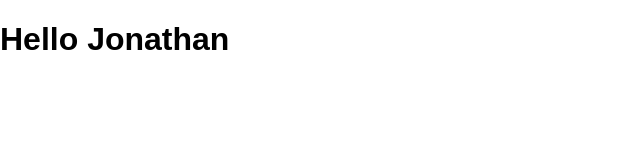
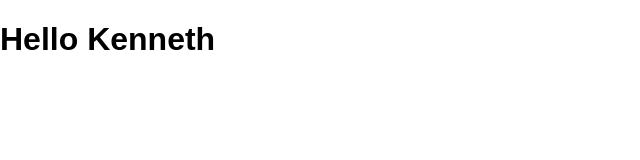
Before and after one commit to rdeepk/brainstation-random, a React (Create React App) app in the folder react_demo/: page / in a window 1280 px wide. Shown: the top 160 px of the page, without its empty margins (0-640 px from the left). Built offline with nearby package versions, Linux system fonts and the light colour scheme.

Commit message:
use of props

```diff
--- a/react_demo/src/Hello.js
+++ b/react_demo/src/Hello.js
@@ -2,7 +2,7 @@ import React from 'react';
 
 class Hello extends React.Component {
     render() {
-        return <h1>Hello Jonathan</h1>;
+        return <h1>Hello {this.props.name}</h1>;
     }
 }
 
--- a/react_demo/src/index.js
+++ b/react_demo/src/index.js
@@ -5,6 +5,7 @@ import App from './App';
 import Hello from './Hello';
 import registerServiceWorker from './registerServiceWorker';
 
+const name = "Kenneth";
 //ReactDOM.render(<App />, document.getElementById('root'));
-ReactDOM.render(<Hello />, document.getElementById('root'));
+ReactDOM.render(<Hello name={name}/>, document.getElementById('root'));
 registerServiceWorker();
```
